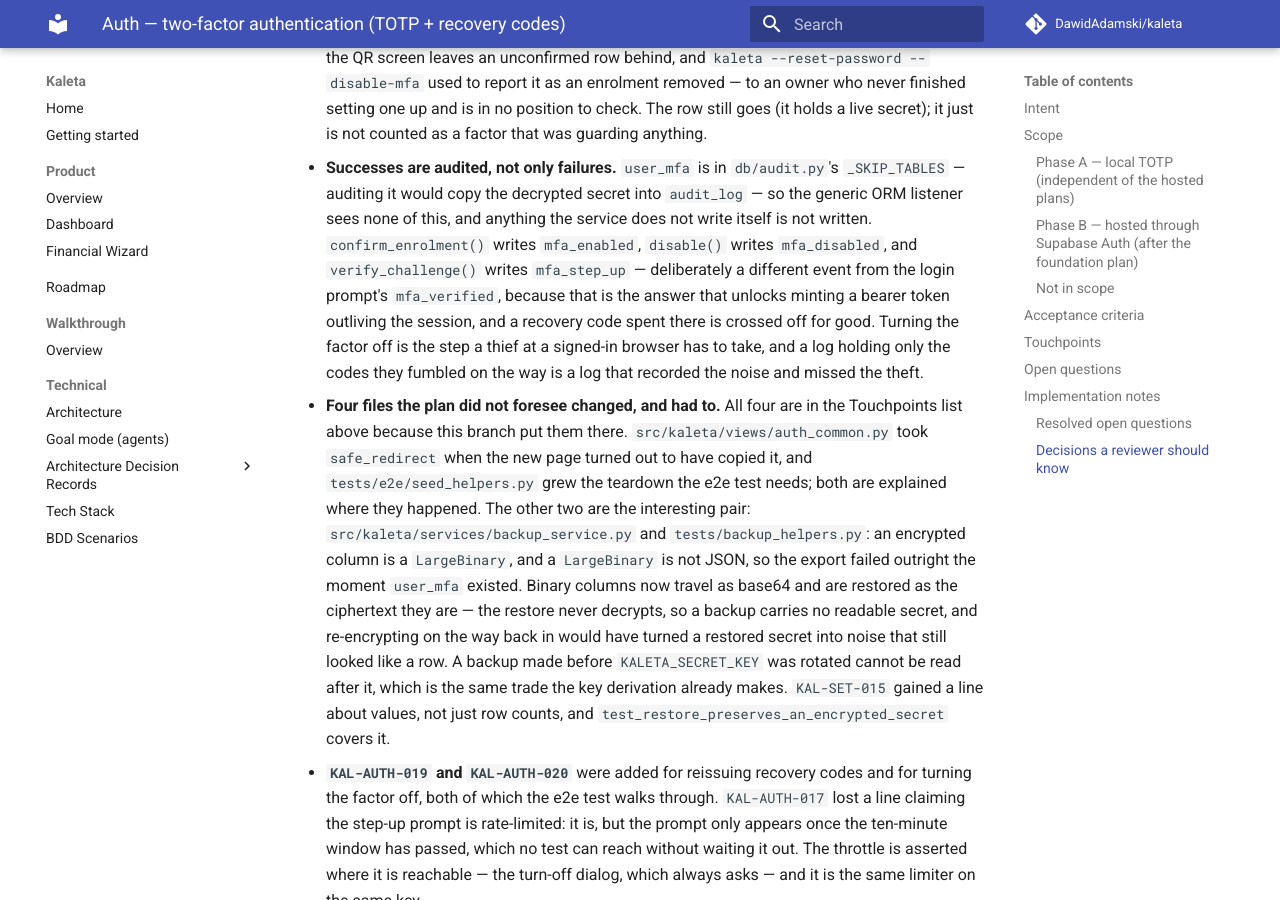
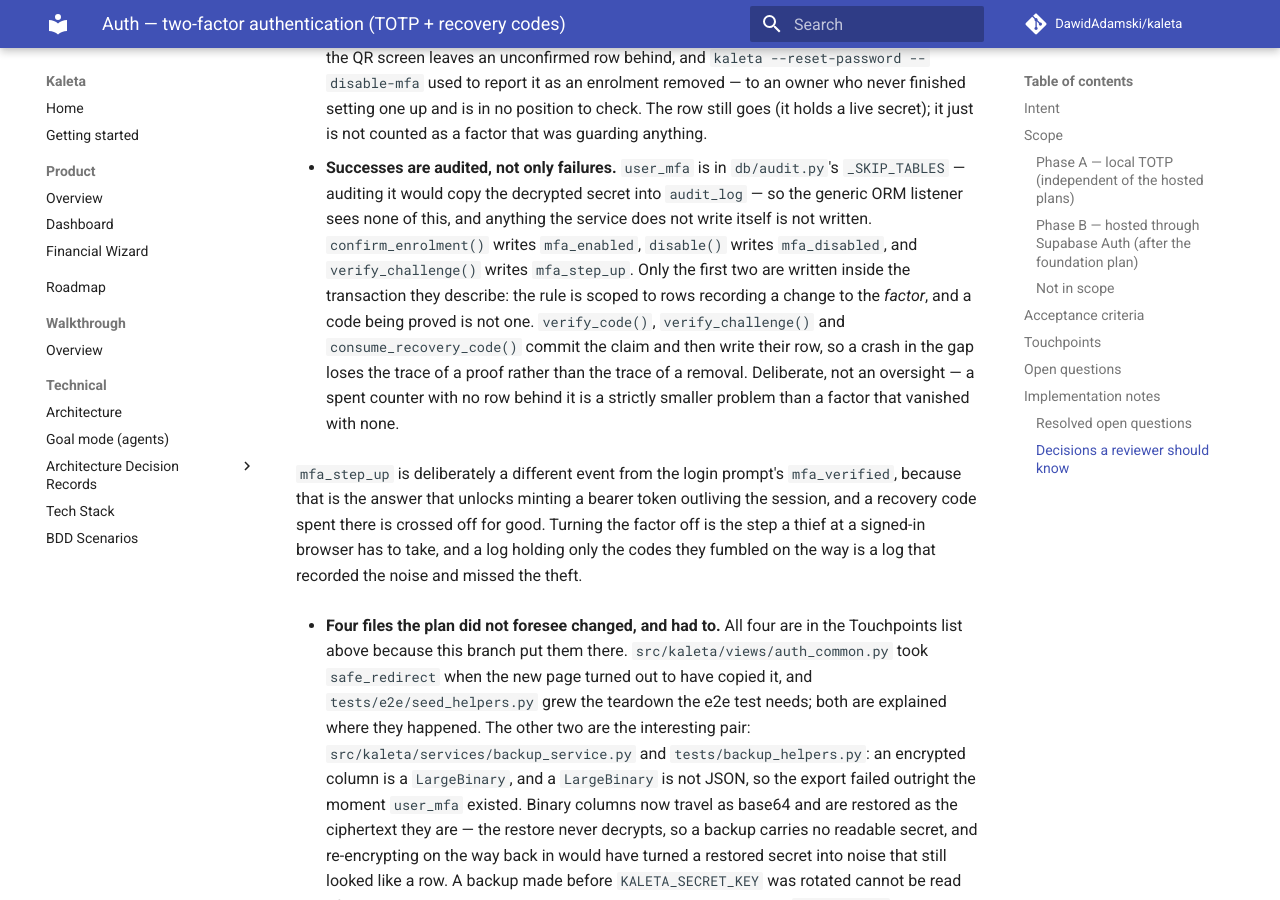
Before and after one commit to DawidAdamski/kaleta, an MkDocs documentation site: the page built from docs/plans/auth-two-factor.md, in a window 1280 px wide and 900 px high, scrolled down 9477 px. Built offline with MkDocs 1.6.1 and Material for MkDocs 9.7.7, drawn with Linux system fonts in a browser that asks for light colours; comment, search, counter and statistics services are not loaded.

Commit message:
fix(backup): a binary column that is not a string is a malformed backup too
The `binascii.Error` arm catches a base64 string that will not decode; a
number or a list where that string belongs fell straight through to the
driver and came back as `DBAPIError` — the same stack trace instead of a
sentence that arm was added to prevent.

Also from the same review: in `confirm_enrolment()` the recovery-code
comprehension reused the name `code`, which is the method's TOTP-code
parameter six lines above. Comprehension scoping makes it harmless and it
still reads as a bug in the one function where "code" means two different
secrets. And the Implementation notes now state the audit asymmetry
outright rather than leaving a reader to infer it: the trace joins the
transaction only for rows recording a change to the factor, not for a
code being proved.

Co-Authored-By: Claude Opus 5 (1M context) <noreply@anthropic.com>

```diff
--- a/docs/plans/auth-two-factor.md
+++ b/docs/plans/auth-two-factor.md
@@ -481,11 +481,20 @@ item is built, and every executable acceptance criterion passes.
   secret into `audit_log` — so the generic ORM listener sees none of
   this, and anything the service does not write itself is not written.
   `confirm_enrolment()` writes `mfa_enabled`, `disable()` writes
-  `mfa_disabled`, and `verify_challenge()` writes `mfa_step_up` —
-  deliberately a different event from the login prompt's `mfa_verified`,
-  because that is the answer that unlocks minting a bearer token
-  outliving the session, and a recovery code spent there is crossed off
-  for good. Turning the factor off is the step a thief at a
+  `mfa_disabled`, and `verify_challenge()` writes `mfa_step_up`. Only the
+  first two are written inside the transaction they describe: the rule is
+  scoped to rows recording a change to the *factor*, and a code being
+  proved is not one. `verify_code()`, `verify_challenge()` and
+  `consume_recovery_code()` commit the claim and then write their row, so
+  a crash in the gap loses the trace of a proof rather than the trace of
+  a removal. Deliberate, not an oversight — a spent counter with no row
+  behind it is a strictly smaller problem than a factor that vanished
+  with none.
+
+  `mfa_step_up` is deliberately a different event from the login prompt's
+  `mfa_verified`, because that is the answer that unlocks minting a
+  bearer token outliving the session, and a recovery code spent there is
+  crossed off for good. Turning the factor off is the step a thief at a
   signed-in browser has to take, and a log holding only the codes they
   fumbled on the way is a log that recorded the noise and missed the
   theft.
```
Also changed, not shown: 2 other files.
